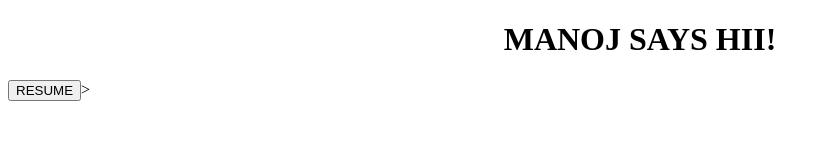
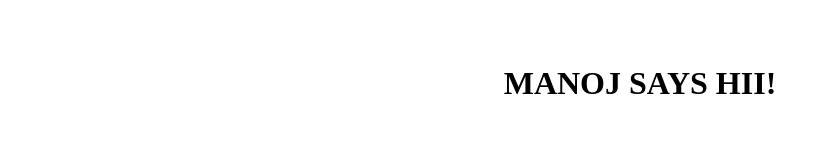
Before and after one commit to Manooj7/MERNSTACK, a website: page index.html in a window 1280 px wide. Shown: the whole page, without its empty margins (0-829 px from the left). Drawn offline with Linux system fonts and the light colour scheme.

Commit message:
new edits

```diff
--- a/index.html
+++ b/index.html
@@ -6,9 +6,8 @@
     <meta name="viewport" content="width=device-width, initial-scale=1.0">
     <title>INDEXX</title>
 </head>
-<body><center>
+<body><center> <br><br>
     <h1>MANOJ SAYS HII!</h1></center>
-    <form action="Resume.html" method="post">
-    <button  value="RESUME">RESUME</button>></form>
+
 </body>
 </html>
```
